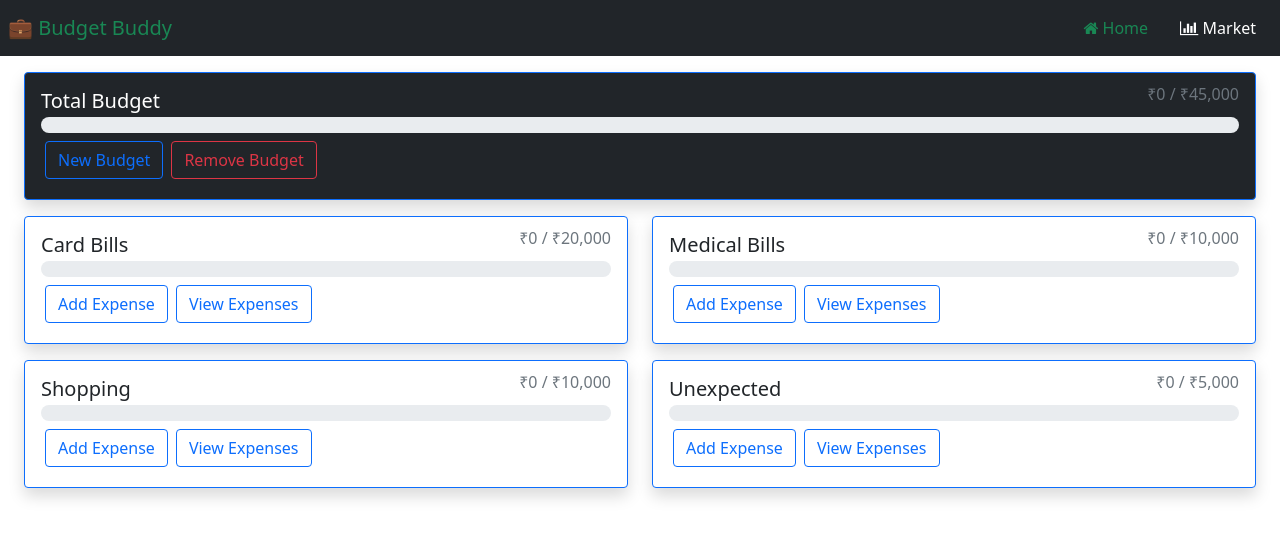
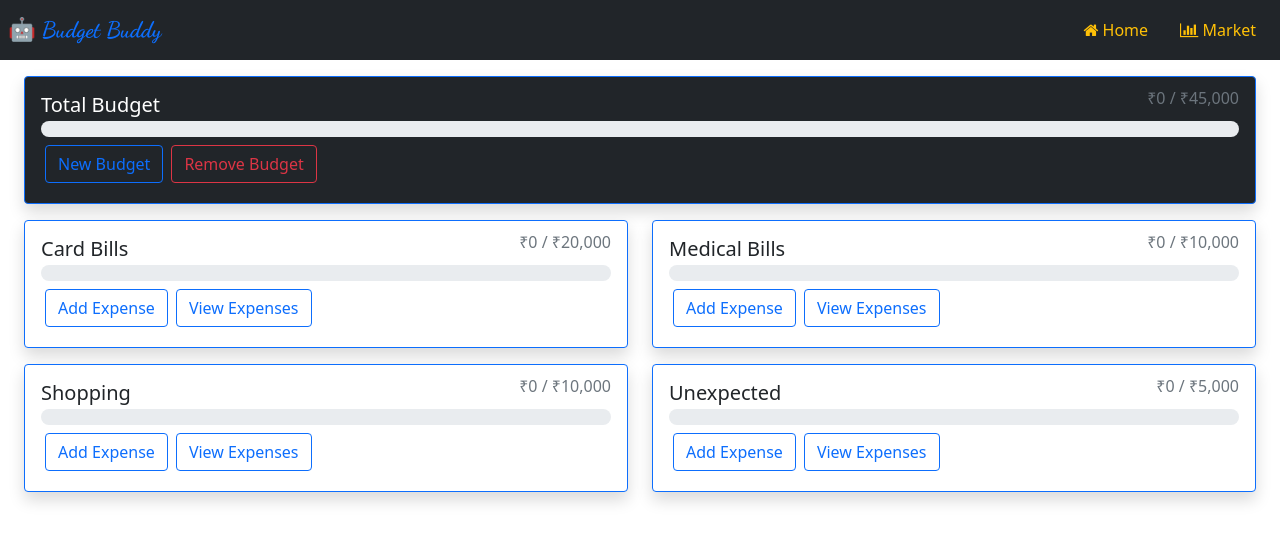
Before and after one commit to Siddhartha-Padhy/budget-buddy, a React (Create React App) app: page / in a window 1280 px wide. Shown: the top 542 px of the page. Built offline with nearby package versions, Linux system fonts and the light colour scheme.

Commit message:
🐞 Bug Fixes

```diff
--- a/public/index.html
+++ b/public/index.html
@@ -11,6 +11,14 @@
     />
 
     <link rel="manifest" href="%PUBLIC_URL%/manifest.json" />
+
+    <!--Google fonts-->
+    <link rel="preconnect" href="https://fonts.googleapis.com" />
+    <link rel="preconnect" href="https://fonts.gstatic.com" crossorigin />
+    <link
+      href="https://fonts.googleapis.com/css2?family=Dancing+Script:wght@700&display=swap"
+      rel="stylesheet"
+    />
 
     <!-- Bootstrap CSS, JS, jquery -->
     <link
--- a/src/components/Navbar.js
+++ b/src/components/Navbar.js
@@ -4,35 +4,21 @@ import { Link } from 'react-router-dom'
 export default function Navbar({ active }) {
   return (
     <nav className="navbar navbar-dark bg-dark px-2">
-      <span className="navbar-brand mb-0 h1 me-auto text-success">
-        💼 Budget Buddy
+      <span
+        className="navbar-brand mb-0 me-auto text-primary"
+        style={{
+          'font-family': "'Dancing Script', cursive",
+          fontSize: '1.4em',
+        }}
+      >
+        🤖 Budget Buddy
       </span>
-      <Link
-        className={
-          active === 'home' ? 'nav-link text-success' : 'nav-link text-white'
-        }
-        to="/"
-      >
+      <Link className="nav-link text-warning" to="/">
         <i className="fa fa-home" aria-hidden="true"></i>&nbsp;Home
       </Link>
-      <Link
-        className={
-          active === 'market' ? 'nav-link text-success' : 'nav-link text-white'
-        }
-        to="/market"
-      >
+      <Link className="nav-link text-warning" to="/market">
         <i className="fa fa-bar-chart" aria-hidden="true"></i>&nbsp;Market
       </Link>
     </nav>
   )
 }
-
-/* <Link
-          className={
-            active === 'home' ? 'nav-item nav-link active' : 'nav-item nav-link'
-          }
-          style={{ paddingRight: '1vw' }}
-          to="/home"
-        >
-          Home
-        </Link> */
--- a/src/pages/HomePage.js
+++ b/src/pages/HomePage.js
@@ -17,12 +17,7 @@ export default function HomePage() {
     amount: 0,
     limit: 0,
   })
-  const [budgets, setBudgets] = useState([
-    { bname: 'Card Bills', limit: 20000 },
-    { bname: 'Medical Bills', limit: 10000 },
-    { bname: 'Shopping', limit: 10000 },
-    { bname: 'Unexpected', limit: 5000 },
-  ])
+  const [budgets, setBudgets] = useState(get_budgets())
 
   function reducer(state) {
     return {
--- a/src/pages/MarketPage.js
+++ b/src/pages/MarketPage.js
@@ -21,7 +21,7 @@ function MarketPage() {
   }, [])
 
   return (
-    <table className="table table-light stock-table">
+    <table className="table table-dark stock-table my-1 px-2">
       <thead>
         <tr className="text-primary">
           <th scope="col">#</th>
@@ -45,7 +45,7 @@ function MarketPage() {
             return (
               <tr key={stock.rank}>
                 <th scope="row">{stock.rank}</th>
-                <td>{stock.symbol}</td>
+                <td className="text-warning">{stock.symbol}</td>
                 <td>{stock.name}</td>
                 <td>
                   {stock.changePercent24Hr > 0 ? (
```
